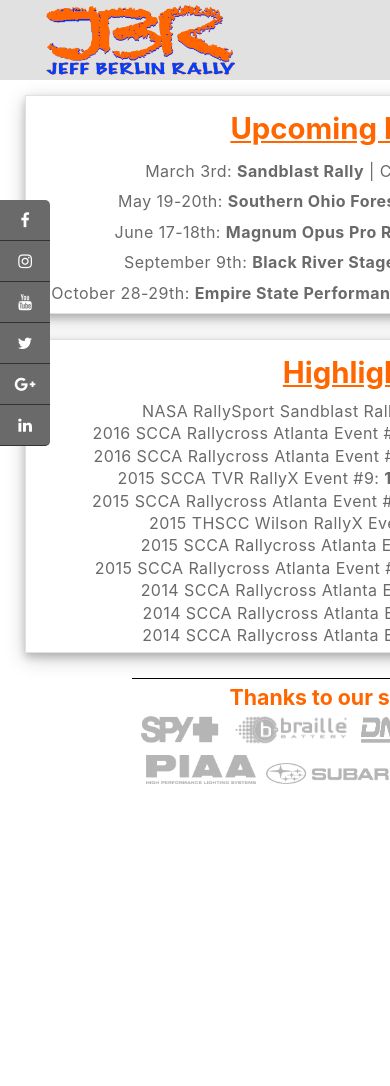
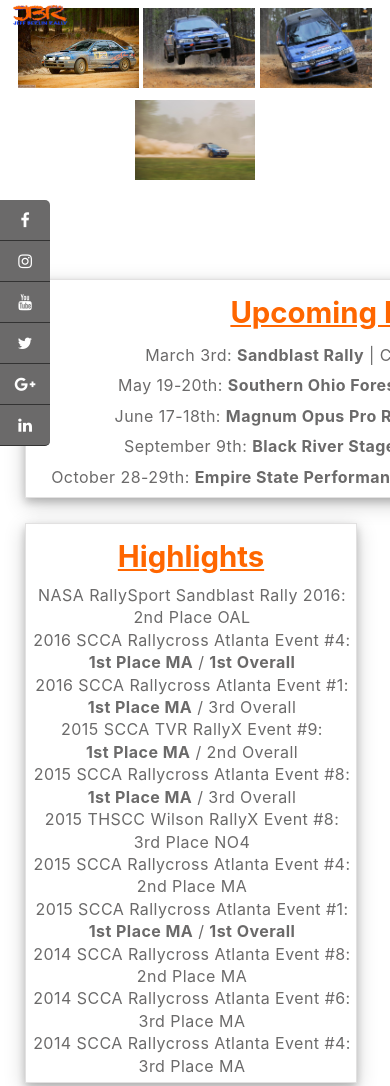
Before and after one commit to jeffberlin/JBR-site, a plain HTML site: page Final/index.html in a window 390 px wide. Shown: the top 1086 px of the page. Before the commit the page ends 844 px from the top, so only its background shows below. Drawn offline with Linux system fonts and the light colour scheme.

Commit message:
Worked on responsivness
Worked on responsiveness and sizing.

```diff
--- a/Final/css/footer.css
+++ b/Final/css/footer.css
@@ -1,14 +1,15 @@
 /* FOOTER */
+
 .flex-footer {
   padding: 5px;
-  border-top: 1px solid black;
   text-align: center;
-  display: inline-block;
+  background-color: #E2E1E1;
 }
 
-h5 {
-  font-size: 16pt;
+.thanks {
+  font-size: 20pt;
   color: #ff6600;
+  margin-bottom: 10px;
 }
 
 .flex-footer img {
@@ -21,16 +22,19 @@ h5 {
   width: 80px;
   height: auto;
 }
+
 #braille {
   width: 120px;
   height: 34px;
   margin-bottom: -2px;
 }
+
 #dmack {
   width: 100px;
   height: 27px;
   margin-bottom: 1px;
 }
+
 #gopro {
   width: 100px;
   height: auto;
@@ -39,21 +43,20 @@ h5 {
 /* SECOND ROW */
 
 .secondrow {
-
+  padding-top: 10px;
 }
 
 #piaa {
   width: 110px;
   height: auto;
-/*  margin-bottom: 26px;
-*/}
+}
+
 #subaru {
   width: 140px;
   height: auto;
-/*  margin-bottom: 33px;
-*/}
+}
+
 #fua {
   width: 150px;
   height: auto;
-/*  margin-bottom: 19px;
-*/}
+}
--- /dev/null
+++ b/Final/css/pictures.css
@@ -0,0 +1,4 @@
+.pictures img {
+	height: 160px;
+	padding-top: 5px;
+}
--- /dev/null
+++ b/Final/css/responsive.css
@@ -0,0 +1,84 @@
+@media only screen and (max-width: 1419px) {
+	.logo img {
+		width: 230px;
+		padding-top: 25px;
+	}
+
+	.pictures img {
+		height: 155px;
+	}
+}
+
+@media only screen and (max-width: 1335px) {
+	.logo img {
+		width: 200px;
+		padding-top: 20px;
+	}
+
+	.pictures img {
+		height: 150px;
+	}
+}
+
+@media only screen and (max-width: 1267px) {
+	.logo img {
+		width: 180px;
+		padding-top: 25px;
+	}
+
+	.pictures img {
+		height: 145px;
+	}
+}
+
+@media only screen and (max-width: 1195px) {
+	.logo img {
+		width: 160px;
+		padding-top: 35px;
+	}
+
+	.pictures img {
+		height: 130px;
+	}
+}
+
+@media only screen and (max-width: 1040px) {
+	.logo img {
+		width: 150px;
+		padding-top: 35px;
+	}
+
+	.pictures img {
+		height: 100px;
+		padding-top: 8px;
+	}
+}
+
+@media only screen and (max-width: 852px) {
+	.logo img {
+		width: 120px;
+		padding-top: 45px;
+	}
+
+	.pictures img {
+		height: 90px;
+	}
+}
+
+@media only screen and (max-width: 740px) {
+	.logo img {
+		width: 100px;
+		padding-top: 50px;
+	}
+
+	.pictures img {
+		height: 80px;
+		text-align: center;
+	}
+}
+
+@media only screen and (max-width: 652px) {
+	.logo img {
+		width: 80px;
+	}
+}
--- a/Final/css/social.css
+++ b/Final/css/social.css
@@ -38,18 +38,23 @@
 .fa-facebook span {
   background: #3b5998;
 }
+
 .fa-instagram span {
   background: #458eff;
 }
+
 .fa-youtube span {
   background: #cd201f;
 }
+
 .fa-twitter span {
   background: #00acee;
 }
+
 .fa-google-plus span {
   background: #dd4b39;
 }
+
 .fa-linkedin span {
   background: #0077b5;
 }
--- a/Final/css/style.css
+++ b/Final/css/style.css
@@ -19,14 +19,16 @@ body {
 
 .flex-container {
   position: fixed;
-  background-color: #E2E1E1;
   width: 100%;
   height: 80px;
 }
 
+.pictures img {
+}
+
 .flex-info {
+  margin-top: 70px;
   display: inline-block;
-  margin-top: 70px;
 }
 
 .flex-item {
--- a/Final/index.html
+++ b/Final/index.html
@@ -6,9 +6,22 @@
 		<title>Jeff Berlin Rally - JBR</title>
     <link rel="stylesheet" href="css/style.css">
     <link rel="stylesheet" href="css/social.css">
+    <link rel="stylesheet" href="css/pictures.css">
     <link href="https://netdna.bootstrapcdn.com/font-awesome/4.0.3/css/font-awesome.css" rel="stylesheet">
     <link href='http://fonts.googleapis.com/css?family=Source+Sans+Pro' rel='stylesheet' type='text/css'>
     <link rel="stylesheet" href="css/footer.css">
+    <link rel="stylesheet" href="css/responsive.css">
+    <script type="text/javascript">
+
+      (function(i,s,o,g,r,a,m){i['GoogleAnalyticsObject']=r;i[r]=i[r]||function(){
+      (i[r].q=i[r].q||[]).push(arguments)},i[r].l=1*new Date();a=s.createElement(o),
+      m=s.getElementsByTagName(o)[0];a.async=1;a.src=g;m.parentNode.insertBefore(a,m)
+      })(window,document,'script','https://www.google-analytics.com/analytics.js','ga');
+
+      ga('create', 'UA-92789673-1', 'auto');
+      ga('send', 'pageview');
+
+    </script>
 
   </head>
 
@@ -64,6 +77,13 @@
         </ul>
       </div>
 
+      <div class="pictures">
+        <img src="images/slide.jpg">
+        <img src="images/jump.jpg">
+        <img src="images/landing.jpg">
+        <img src="images/drift.jpg">
+      </div>
+
       <div class="flex-info">
 
         <div class="flex-item">
@@ -81,21 +101,25 @@
           </ul>
         </div>
 
-        <div class="flex-item">
+
+
+        <div class="flex-item" style="width: 320px;">
           <h3>Highlights</h3>
           <ul class="results">
-            <li>NASA RallySport Sandblast Rally 2016: 2nd Place OAL</li>
-            <li>2016 SCCA Rallycross Atlanta Event #4: <b>1st Place MA</b> / <b>1st Overall</b></li>
-            <li>2016 SCCA Rallycross Atlanta Event #1: <b>1st Place MA</b> / 3rd Overall</li>
-            <li>2015 SCCA TVR RallyX Event #9: <b>1st Place MA</b> / 2nd Overall</li>
-            <li>2015 SCCA Rallycross Atlanta Event #8: <b>1st Place MA</b> / 3rd Overall</li>
-            <li>2015 THSCC Wilson RallyX Event #8: 3rd Place NO4</li>
-            <li>2015 SCCA Rallycross Atlanta Event #4: 2nd Place MA</li>
-            <li>2015 SCCA Rallycross Atlanta Event #1: <b>1st Place MA</b> / <b>1st Overall</b></li>
-            <li>2014 SCCA Rallycross Atlanta Event #8: 2nd Place MA</li>
-            <li>2014 SCCA Rallycross Atlanta Event #6: 3rd Place MA</li>
-            <li>2014 SCCA Rallycross Atlanta Event #4: 3rd Place MA</li>
+            <li>NASA RallySport Sandblast Rally 2016: <p>2nd Place OAL</p></li>
+            <li>2016 SCCA Rallycross Atlanta Event #4: <p><b>1st Place MA</b> / <b>1st Overall</b></p></li>
+            <li>2016 SCCA Rallycross Atlanta Event #1: <p><b>1st Place MA</b> / 3rd Overall</p></li>
+            <li>2015 SCCA TVR RallyX Event #9: <p><b>1st Place MA</b> / 2nd Overall</p></li>
+            <li>2015 SCCA Rallycross Atlanta Event #8: <p><b>1st Place MA</b> / 3rd Overall</p></li>
+            <li>2015 THSCC Wilson RallyX Event #8: <p>3rd Place NO4</p></li>
+            <li>2015 SCCA Rallycross Atlanta Event #4: <p>2nd Place MA</p></li>
+            <li>2015 SCCA Rallycross Atlanta Event #1: <p><b>1st Place MA</b> / <b>1st Overall</b></p></li>
+            <li>2014 SCCA Rallycross Atlanta Event #8: <p>2nd Place MA</p></li>
+            <li>2014 SCCA Rallycross Atlanta Event #6: <p>3rd Place MA</p></li>
+            <li>2014 SCCA Rallycross Atlanta Event #4: <p>3rd Place MA</p></li>
           </ul>
+        </div>
+
       </div>
 
         <div class="flex-footer">
@@ -126,7 +150,7 @@
 
         </div>
 
-      </div>
+
 
     <script type="text/javascript" src="js/main.js"></script>
 
```
Lines whose indentation alone changed are shown as unchanged.
